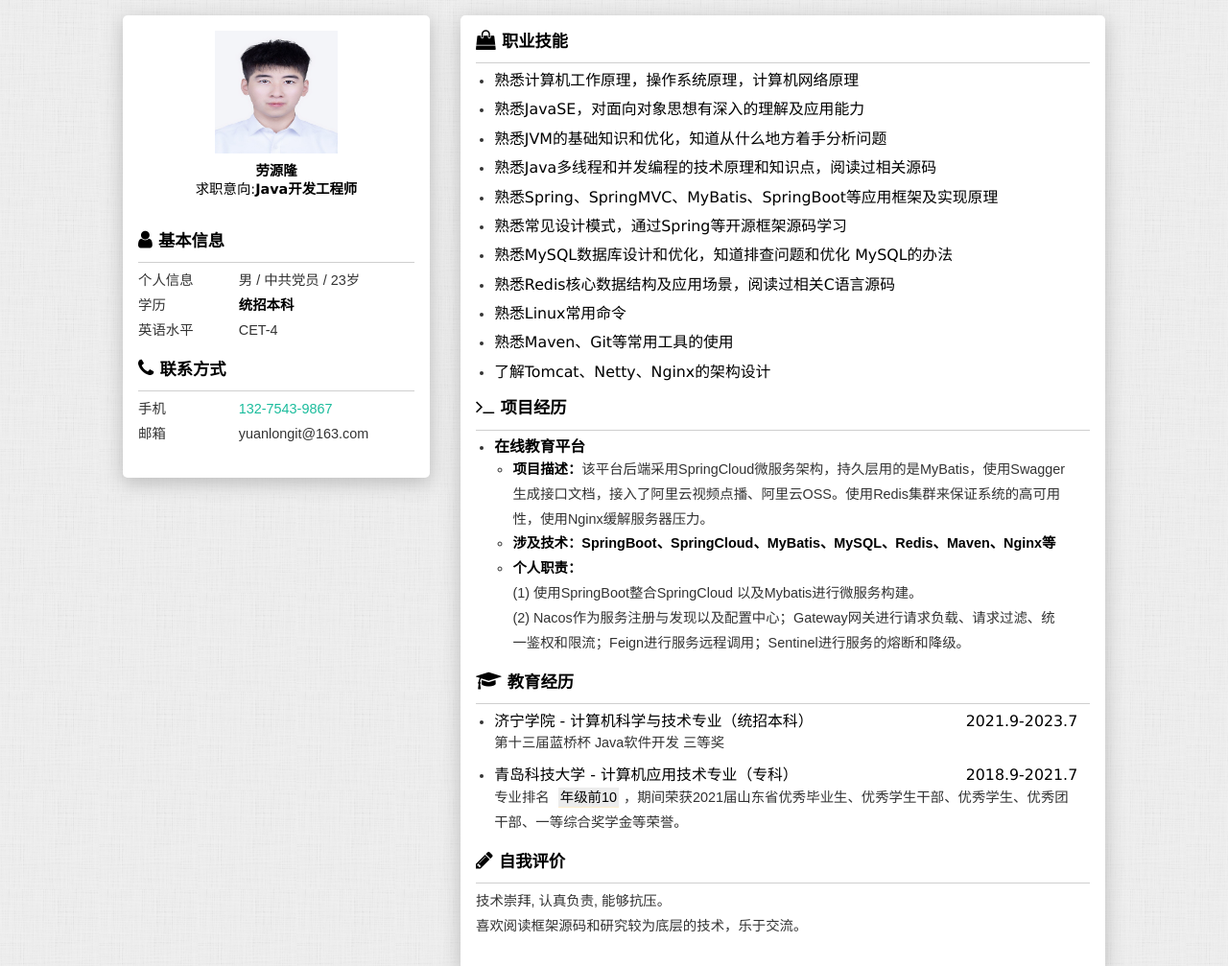
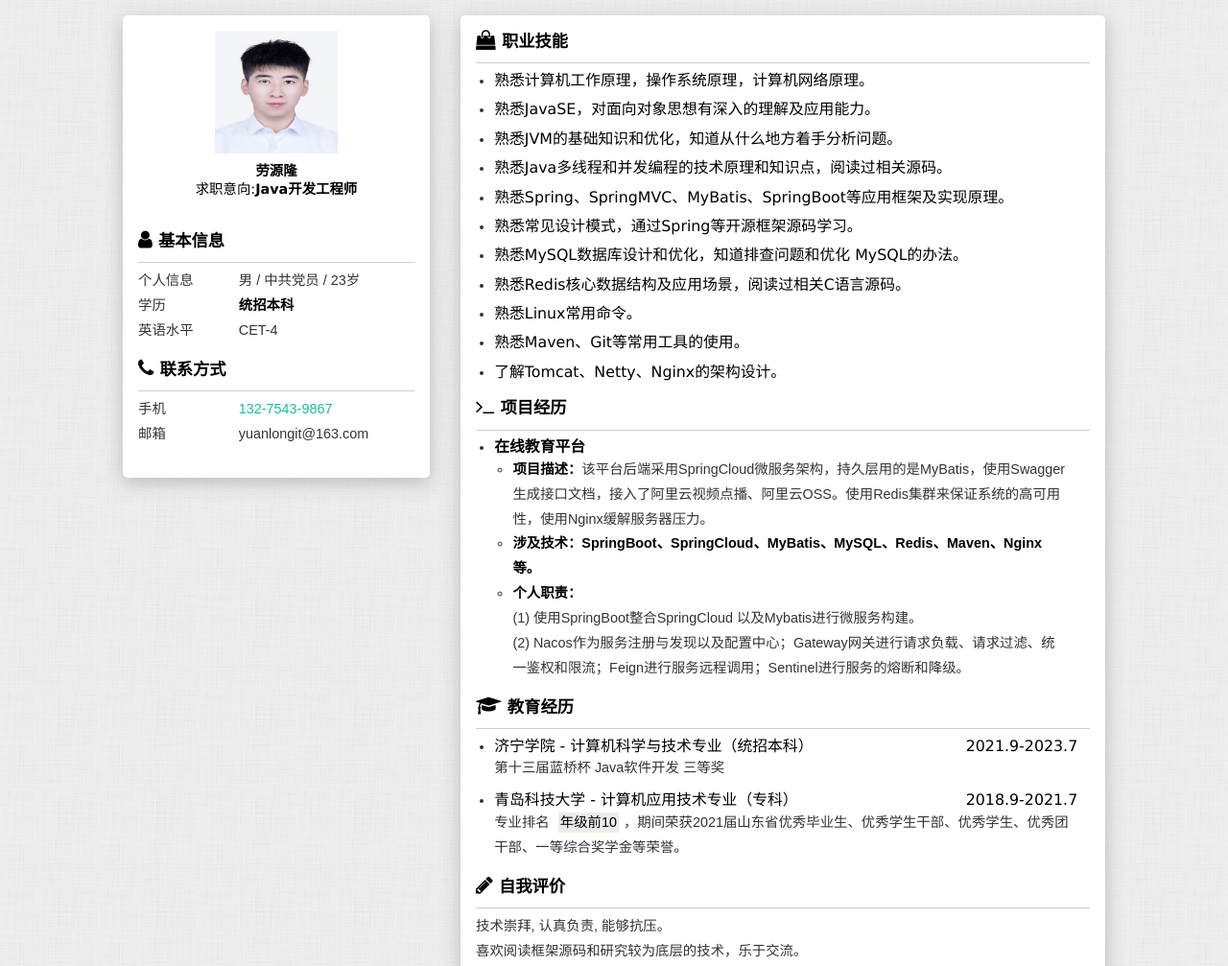
Before and after one commit to yuanlongit/resume, a plain HTML site: page index.html in a window 1280 px wide. Shown: the top 1007 px of the page at 96% size. Drawn offline with Linux system fonts and the light colour scheme.

Commit message:
Update index.html

```diff
--- a/index.html
+++ b/index.html
@@ -100,57 +100,57 @@
 					<ul>
 						<li>
 							<h3>
-								<span>熟悉计算机工作原理，操作系统原理，计算机网络原理</span>
+								<span>熟悉计算机工作原理，操作系统原理，计算机网络原理。</span>
 							</h3>
 						</li>
 						<li>
 							<h3>
-								<span>熟悉JavaSE，对面向对象思想有深入的理解及应用能力</span>
+								<span>熟悉JavaSE，对面向对象思想有深入的理解及应用能力。</span>
 							</h3>
 						</li>
 						<li>
 							<h3>
-								<span>熟悉JVM的基础知识和优化，知道从什么地方着手分析问题</span>
+								<span>熟悉JVM的基础知识和优化，知道从什么地方着手分析问题。</span>
 							</h3>
 						</li>
 						<li>
 							<h3>
-								<span>熟悉Java多线程和并发编程的技术原理和知识点，阅读过相关源码</span>
+								<span>熟悉Java多线程和并发编程的技术原理和知识点，阅读过相关源码。</span>
 							</h3>
 						</li>
 						<li>
 							<h3>
-								<span>熟悉Spring、SpringMVC、MyBatis、SpringBoot等应用框架及实现原理</span>
+								<span>熟悉Spring、SpringMVC、MyBatis、SpringBoot等应用框架及实现原理。</span>
 							</h3>
 						</li>
 						<li>
 							<h3>
-								<span>熟悉常见设计模式，通过Spring等开源框架源码学习</span>
+								<span>熟悉常见设计模式，通过Spring等开源框架源码学习。</span>
 							</h3>
 						</li>
 						<li>
 							<h3>
-								<span>熟悉MySQL数据库设计和优化，知道排查问题和优化 MySQL的办法</span>
+								<span>熟悉MySQL数据库设计和优化，知道排查问题和优化 MySQL的办法。</span>
 							</h3>
 						</li>
 						<li>
 							<h3>
-								<span>熟悉Redis核心数据结构及应用场景，阅读过相关C语言源码</span>
+								<span>熟悉Redis核心数据结构及应用场景，阅读过相关C语言源码。</span>
 							</h3>
 						</li>
 						<li>
 							<h3>
-								<span>熟悉Linux常用命令</span>
+								<span>熟悉Linux常用命令。</span>
 							</h3>
 						</li>
 						<li>
 							<h3>
-								<span>熟悉Maven、Git等常用工具的使用</span>
+								<span>熟悉Maven、Git等常用工具的使用。</span>
 							</h3>
 						</li>
 						<li>
 							<h3>
-								<span>了解Tomcat、Netty、Nginx的架构设计</span>
+								<span>了解Tomcat、Netty、Nginx的架构设计。</span>
 							</h3>
 						</li>
 					</ul>
@@ -168,7 +168,7 @@
 							</h3>
 							<ul class="info-content">
 								<li><b>项目描述：</b>该平台后端采用SpringCloud微服务架构，持久层用的是MyBatis，使用Swagger生成接口文档，接入了阿里云视频点播、阿里云OSS。使用Redis集群来保证系统的高可用性，使用Nginx缓解服务器压力。</li>
-								<li><b>涉及技术：SpringBoot、SpringCloud、MyBatis、MySQL、Redis、Maven、Nginx等</b></li>
+								<li><b>涉及技术：SpringBoot、SpringCloud、MyBatis、MySQL、Redis、Maven、Nginx等。</b></li>
 								<li><b>个人职责：</b>
 								<br />
 								(1)	使用SpringBoot整合SpringCloud 以及Mybatis进行微服务构建。
```
